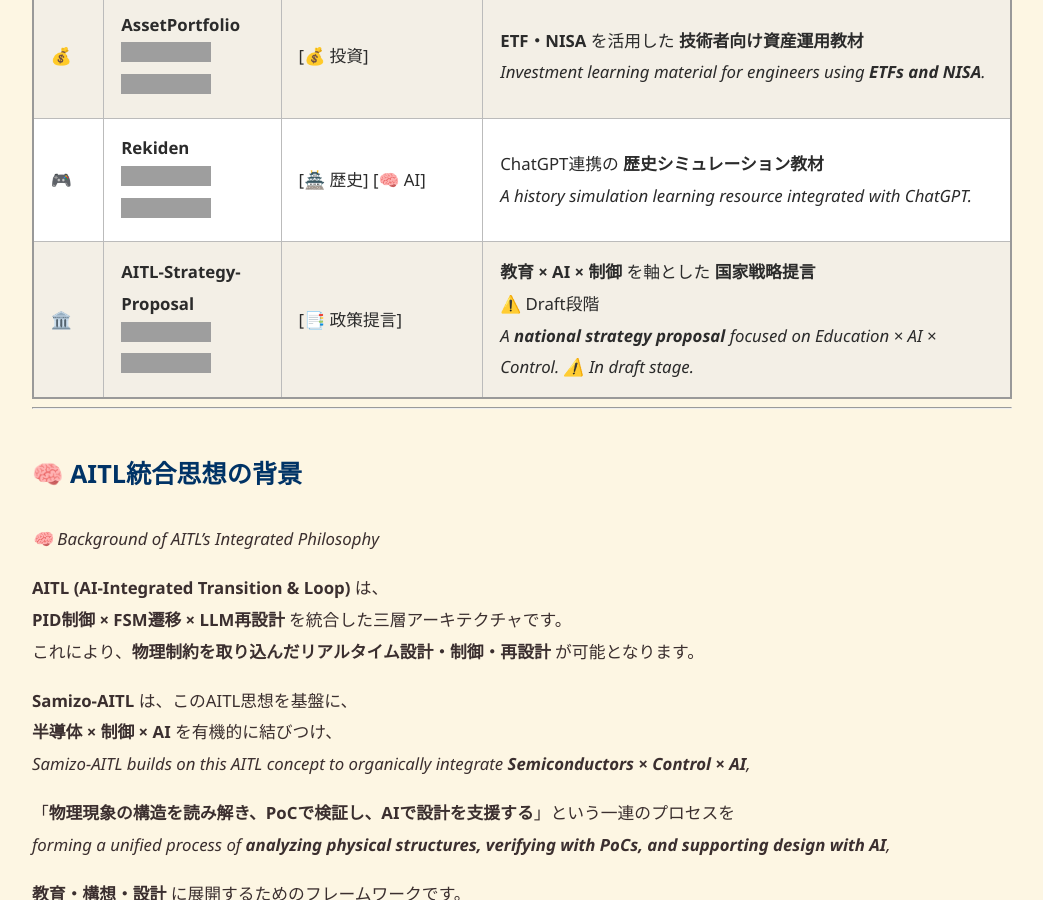
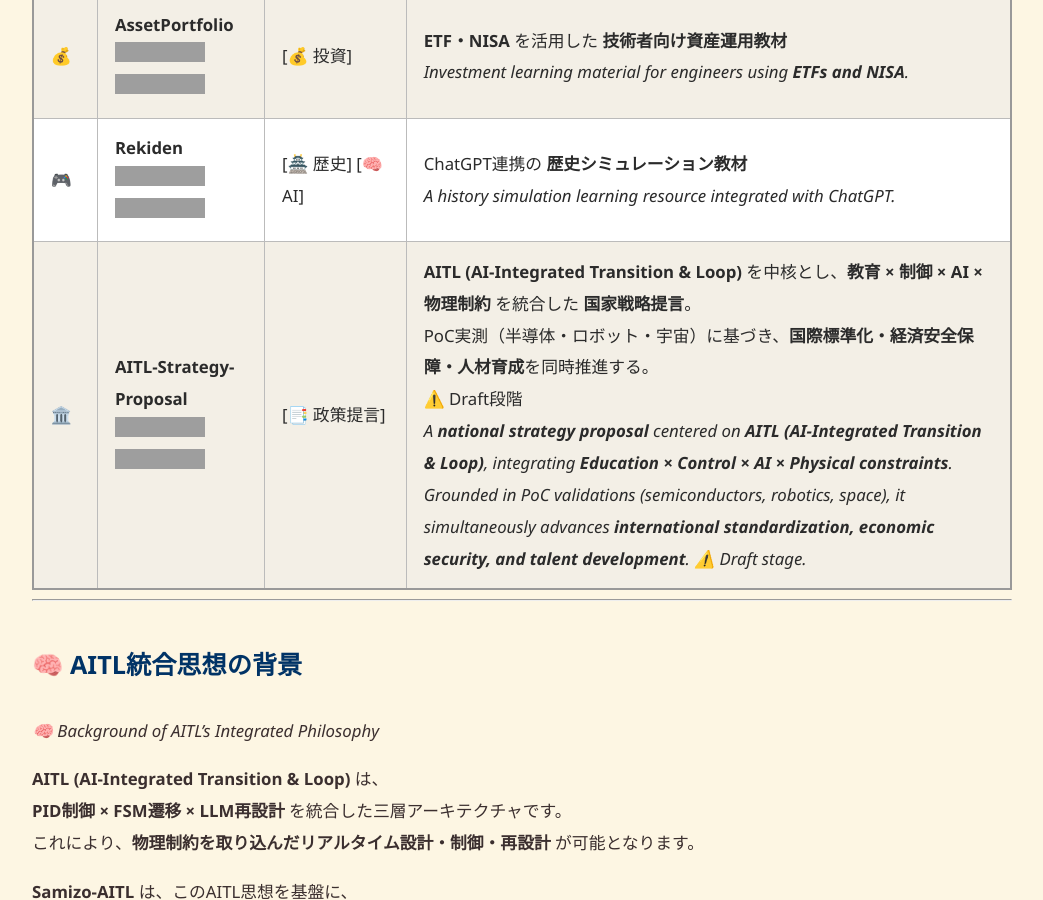
Before and after one commit to Samizo-AITL/Samizo-AITL.github.io, a Jekyll site: the page built from index.md, in a window 1280 px wide and 900 px high, scrolled down 3131 px, cut to the strip 0-900 px from the top of the window. Shown: the whole strip, without its empty margins (118-1161 px from the left). Built offline with Jekyll 4.4.1, drawn with Linux system fonts in a browser that asks for light colours; grey boxes are pictures that could not be loaded.

Commit message:
Update index.md

```diff
--- a/index.md
+++ b/index.md
@@ -67,7 +67,7 @@
 | 🖨️ | **Inkjet**<br>[![🌐 GitHub Pages](https://img.shields.io/badge/View-Site-brightgreen?logo=github)](https://samizo-aitl.github.io/Inkjet/)<br>[![💻 GitHub Repo](https://img.shields.io/badge/View-Repo-blue?logo=github)](https://github.com/Samizo-AITL/Inkjet) | [🛠 製品技術] | **インクジェット構造・駆動波形・評価データ** のアーカイブ<br>*An archive of **inkjet structures, drive waveforms, and evaluation data**.* |
 | 💰 | **AssetPortfolio**<br>[![🌐 GitHub Pages](https://img.shields.io/badge/View-Site-brightgreen?logo=github)](https://samizo-aitl.github.io/AssetPortfolio-StartGuide/)<br>[![💻 GitHub Repo](https://img.shields.io/badge/View-Repo-blue?logo=github)](https://github.com/Samizo-AITL/AssetPortfolio-StartGuide) | [💰 投資] | **ETF・NISA** を活用した **技術者向け資産運用教材**<br>*Investment learning material for engineers using **ETFs and NISA**.* |
 | 🎮 | **Rekiden**<br>[![🌐 GitHub Pages](https://img.shields.io/badge/View-Site-brightgreen?logo=github)](https://samizo-aitl.github.io/Rekiden/)<br>[![💻 GitHub Repo](https://img.shields.io/badge/View-Repo-blue?logo=github)](https://github.com/Samizo-AITL/Rekiden) | [🏯 歴史] [🧠 AI] | ChatGPT連携の **歴史シミュレーション教材**<br>*A history simulation learning resource integrated with ChatGPT.* |
-| 🏛️ | **AITL-Strategy-Proposal**<br>[![🌐 GitHub Pages](https://img.shields.io/badge/View-Site-brightgreen?logo=github)](https://samizo-aitl.github.io/AITL-Strategy-Proposal/)<br>[![💻 GitHub Repo](https://img.shields.io/badge/View-Repo-blue?logo=github)](https://github.com/Samizo-AITL/AITL-Strategy-Proposal) | [📑 政策提言] | **教育 × AI × 制御** を軸とした **国家戦略提言**<br>⚠️ Draft段階<br>*A **national strategy proposal** focused on Education × AI × Control. ⚠️ In draft stage.* |
+| 🏛️ | **AITL-Strategy-Proposal**<br>[![🌐 GitHub Pages](https://img.shields.io/badge/View-Site-brightgreen?logo=github)](https://samizo-aitl.github.io/AITL-Strategy-Proposal/)<br>[![💻 GitHub Repo](https://img.shields.io/badge/View-Repo-blue?logo=github)](https://github.com/Samizo-AITL/AITL-Strategy-Proposal) | [📑 政策提言] | **AITL (AI-Integrated Transition & Loop)** を中核とし、**教育 × 制御 × AI × 物理制約** を統合した **国家戦略提言**。<br>PoC実測（半導体・ロボット・宇宙）に基づき、**国際標準化・経済安全保障・人材育成**を同時推進する。<br>⚠️ Draft段階<br>*A **national strategy proposal** centered on **AITL (AI-Integrated Transition & Loop)**, integrating **Education × Control × AI × Physical constraints**. Grounded in PoC validations (semiconductors, robotics, space), it simultaneously advances **international standardization, economic security, and talent development**. ⚠️ Draft stage.* |
 
 ---
 
```
